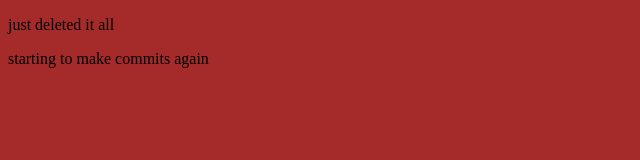
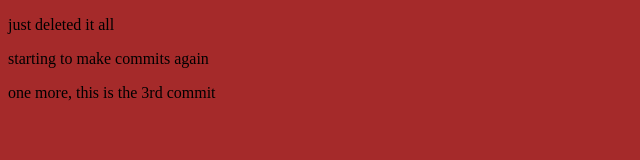
Before and after one commit to Alexino12/MyApp, a plain HTML site: page index.html in a window 1280 px wide. Shown: the whole page, without its empty margins (0-640 px from the left). Drawn offline with Linux system fonts and the light colour scheme.

Commit message:
one more, this is the 3rd commit

```diff
--- a/index.html
+++ b/index.html
@@ -12,6 +12,7 @@
 <body>
     <p>just deleted it all</p>
     <p>starting to make commits again</p>
+    <p>one more, this is the 3rd commit</p>
 </body>
 
 </html>
```
